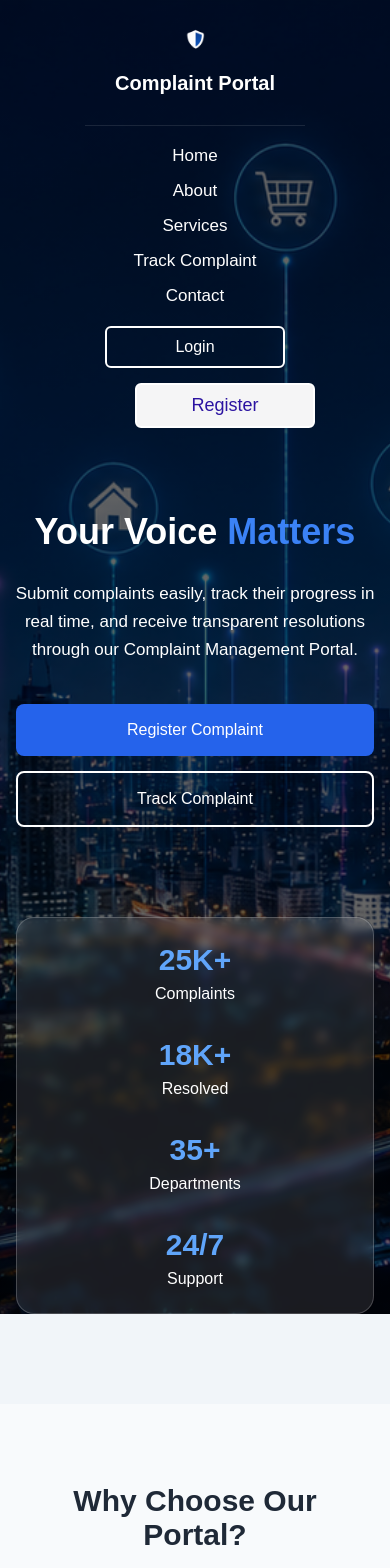
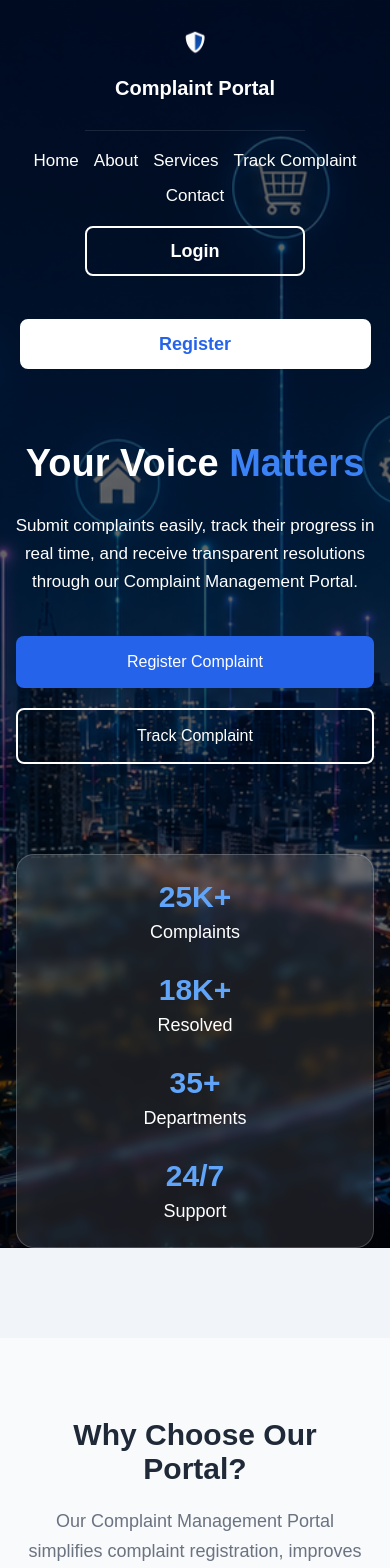
Before and after one commit to Sarumohan/complaint-management-portal1, a React (Vite) app in the folder complaint-management-react/: page / in a window 390 px wide. Shown: the top 1568 px of the page. Built offline with nearby package versions, Linux system fonts and the light colour scheme.

Commit message:
Improve responsive UI and update Render API integration

```diff
--- a/complaint-management-react/src/pages/Profile.jsx
+++ b/complaint-management-react/src/pages/Profile.jsx
@@ -271,7 +271,7 @@ function Profile() {
 
                            src={`https://complaint-management-backend-xocq.onrender.com/uploads/${profilePhoto}`}
 
-                            alt="Profile"
+                            alt=""
 
                             style={{
                                 width:"140px",
--- a/complaint-management-react/src/styles/home.css
+++ b/complaint-management-react/src/styles/home.css
@@ -2,7 +2,7 @@
     margin:0;
     padding:0;
     box-sizing:border-box;
-    font-family:ariel ,sans-serif;
+    font-family:Arial,sans-serif;
 }
 
 html{
@@ -15,13 +15,11 @@ body{
 }
 
 .section1{
-
     width:100%;
     min-height:100vh;
 
     background:
-    linear-gradient(rgba(0,0,0,.60),
-    rgba(0,0,0,.60)),
+    linear-gradient(rgba(0,0,0,.60),rgba(0,0,0,.60)),
     url("/home.png");
 
     background-size:cover;
@@ -46,7 +44,6 @@ nav{
     position:fixed;
 
     top:0;
-
     left:0;
 
     z-index:1000;
@@ -67,8 +64,8 @@ nav{
 
 .logo .icon{
 
+    width:45px;
     height:45px;
-    width:45px;
     object-fit:contain;
 
 }
@@ -109,7 +106,7 @@ nav ul li a{
 
 nav ul li a:hover{
 
-    color:blue;
+    color:#3B82F6;
 
 }
 
@@ -124,33 +121,41 @@ nav ul li a:hover{
 .login,
 .register{
 
-    display:inline-block;
+    display:flex;
+
+    justify-content:center;
+
+    align-items:center;
+
+    width:170px;
+
+    height:50px;
 
     text-decoration:none;
 
-    text-align:center;
+    border-radius:8px;
+
+    font-size:18px;
+
+    font-weight:600;
 
     transition:.3s;
-
-    border-radius:6px;
-
-    font-weight:500;
 
 }
 
 .login{
 
-    padding:10px 24px;
-
     border:2px solid white;
 
     color:white;
+
+    background:transparent;
 
 }
 
 .login:hover{
 
-    background:rgb(204, 213, 226);
+    background:white;
 
     color:#2563EB;
 
@@ -158,18 +163,19 @@ nav ul li a:hover{
 
 .register{
 
-     padding:10px 24px;
-
     border:2px solid white;
 
-    color:rgb(43, 19, 161);
+    background:white;
 
+    color:#2563EB;
 
 }
 
 .register:hover{
 
-    background:#1D4ED8;
+    background:#2563EB;
+
+    color:white;
 
 }
 
@@ -180,6 +186,7 @@ nav ul li a:hover{
     padding-top:180px;
 
     margin-left:8%;
+
     color:white;
 
 }
@@ -319,8 +326,6 @@ nav ul li a:hover{
 
 }
 
-/* WHY US */
-
 .why-us{
 
     padding:100px 8%;
@@ -381,7 +386,7 @@ nav ul li a:hover{
 
 .feature-grid:hover{
 
-    transform:translateY(-19px);
+    transform:translateY(-15px);
 
 }
 
@@ -400,8 +405,6 @@ nav ul li a:hover{
     line-height:28px;
 
 }
-
-/* HOW IT WORKS */
 
 .how-it-works{
 
@@ -443,13 +446,11 @@ nav ul li a:hover{
 
     transition:.4s;
 
-    position:relative;
-
 }
 
 .step:hover{
 
-    transform:translateY(-18px);
+    transform:translateY(-15px);
 
 }
 
@@ -471,19 +472,17 @@ nav ul li a:hover{
 
     align-items:center;
 
-    font-size:28px;
-
     margin:auto;
 
     margin-bottom:25px;
+
+    font-size:28px;
 
     font-weight:bold;
 
 }
 
 .step h3{
-
-    color:#1F2937;
 
     margin-bottom:15px;
 
@@ -496,8 +495,6 @@ nav ul li a:hover{
     line-height:28px;
 
 }
-
-/* FOOTER */
 
 footer{
 
@@ -525,201 +522,248 @@ footer p{
 
     line-height:30px;
 
-    margin-bottom:10px;
-
 }
 
-/* RESPONSIVE DESIGN */
-
-@media (max-width:992px){
+@media(max-width:992px){
 
     .content h1{
+
         font-size:55px;
+
         line-height:65px;
+
     }
 
     .content p{
+
         width:100%;
+
     }
 
     .blur-card{
+
         width:90%;
+
     }
 
 }
 
-@media (max-width:768px){
+@media(max-width:768px){
 
     nav{
+
         flex-direction:column;
+
         gap:20px;
+
         position:static;
+
         padding:20px 5%;
+
     }
 
     nav ul{
+
+        display:flex;
+
         flex-wrap:wrap;
+
         justify-content:center;
-        gap:20px;
+
+        gap:18px;
+
     }
 
     .nav-buttons{
+
+        display:flex;
+
         justify-content:center;
+
+        gap:15px;
+
         flex-wrap:wrap;
+
     }
 
     .section1 .content{
+
         width:90%;
-        margin:0 auto;
-        padding-top:70px;
+
+        margin:auto;
+
+        padding-top:60px;
+
         text-align:center;
+
     }
 
     .content h1{
+
         font-size:48px;
+
         line-height:60px;
+
     }
 
     .content p{
+
         width:100%;
+
         font-size:18px;
+
         line-height:30px;
+
     }
 
     .content-buttons{
+
         justify-content:center;
+
         flex-wrap:wrap;
+
     }
 
     .blur-card{
+
         width:90%;
+
         flex-direction:column;
-        gap:35px;
-        padding:30px;
+
+        gap:30px;
+
     }
 
-    .why-us{
+    .why-us,
+    .how-it-works{
+
         padding:80px 5%;
+
     }
 
-    .why-us > p{
+    .why-us>p{
+
         width:100%;
-    }
 
-    .how-it-works{
-        padding:80px 5%;
     }
 
 }
 
-@media (max-width:576px){
+@media(max-width:576px){
 
     .logo{
+
         flex-direction:column;
+
         text-align:center;
-    }
 
-    .logo .icon{
-        width:40px;
-        height:40px;
     }
 
     .logo h2{
+
         font-size:22px;
+
     }
 
     nav ul{
-        flex-direction:column;
-        align-items:center;
+
+        display:flex;
+
+        flex-wrap:wrap;
+
+        justify-content:center;
+
         gap:15px;
+
     }
 
     .nav-buttons{
+
+        display:flex;
+
+        flex-direction:column;
+
+        align-items:center;
+
+        gap:15px;
+
         width:100%;
-        flex-direction:column;
-        align-items:center;
+
     }
 
     .login,
     .register{
-        width:180px;
+
+        width:220px;
+
+        height:50px;
+
     }
 
     .section1 .content{
+
         width:92%;
-        padding-top:60px;
+
+        padding-top:50px;
+
     }
 
     .content h1{
-        font-size:36px;
-        line-height:46px;
+
+        font-size:38px;
+
+        line-height:48px;
+
     }
 
     .content p{
-        width:100%;
+
         font-size:17px;
+
         line-height:28px;
+
     }
 
     .content-buttons{
+
         flex-direction:column;
-        gap:15px;
+
     }
 
     .primary-btn,
     .secondary-btn{
+
         width:100%;
+
         text-align:center;
+
     }
 
     .blur-card{
+
         width:92%;
+
         padding:25px;
+
     }
 
     .stat h3{
+
         font-size:30px;
-    }
 
-    .stat p{
-        font-size:16px;
     }
 
     .why-us h2,
     .how-it-works h2{
+
         font-size:30px;
-    }
 
-    .why-us > p{
-        font-size:16px;
-        line-height:28px;
-    }
-
-    .feature-grid{
-        padding:30px 20px;
-    }
-
-    .step{
-        padding:30px 20px;
-    }
-
-    .step span{
-        width:60px;
-        height:60px;
-        font-size:24px;
     }
 
     footer{
+
         padding:40px 5%;
-    }
 
-    footer h2{
-        font-size:24px;
-    }
-
-    footer p{
-        font-size:15px;
-        line-height:26px;
     }
 
 }
--- a/complaint-management-react/src/styles/login.css
+++ b/complaint-management-react/src/styles/login.css
@@ -405,14 +405,15 @@
 
 .register{
 
-    margin-bottom:1px;
+    width:100%;
+
+    margin-top:28px;
+
     text-align:center;
 
     font-size:18px;
 
-
-    background-color: #f5f5f6;
-    margin-left: 60px;
+    line-height:28px;
 
 }
 
@@ -420,28 +421,29 @@
 
     color:#111827;
 
-
-
 }
 
 .register a{
 
-    color:#258feb;
+    color:#2563EB;
 
     text-decoration:none;
 
     font-weight:700;
 
-    margin-left:6px;
+    margin-left:5px;
+
+    transition:.3s;
 
 }
 
 .register a:hover{
 
+    color:#1D4ED8;
+
     text-decoration:underline;
 
 }
-
 
 .home{
 
```
